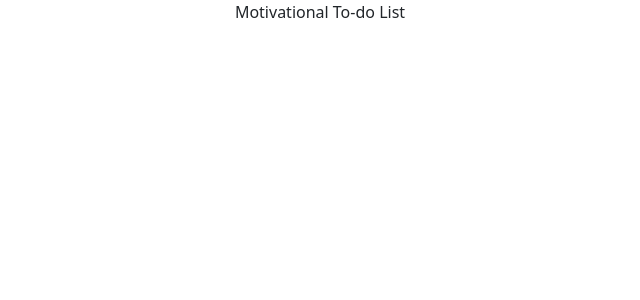
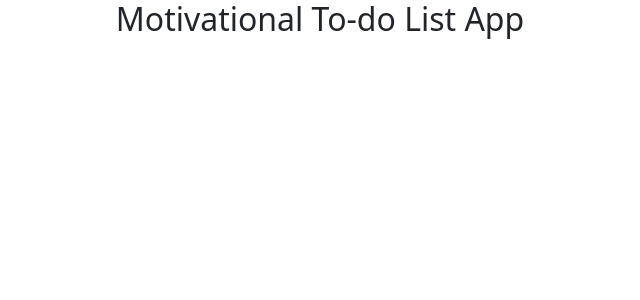
Before and after one commit to dejac17/MotivationApp, a React (Create React App) app in the folder my-app/: page / in a window 1280 px wide. Shown: the top 300 px of the page, without its empty margins (320-960 px from the left). Built offline with nearby package versions, Linux system fonts and the light colour scheme; no server answers.

Commit message:
methods created to get todos

```diff
--- a/my-app/src/App.js
+++ b/my-app/src/App.js
@@ -6,10 +6,14 @@ import {
 } from '@fortawesome/free-solid-svg-icons'
 import './App.css';
 
+const baseUrl = `${process.env.REACT_APP_API_URL}/todos`;
 function App() {
+
+
+
   return (
-    <div className="App">
-      Motivational To-do List
+    <div className="container App">
+      <h2>Motivational To-do List App</h2>
     </div>
   );
 }
```
Also changed, not shown: my-app/src/services/todoServices.js (added, +10 -0 lines), 1 other file (tests, documents, lock files or other folders).
